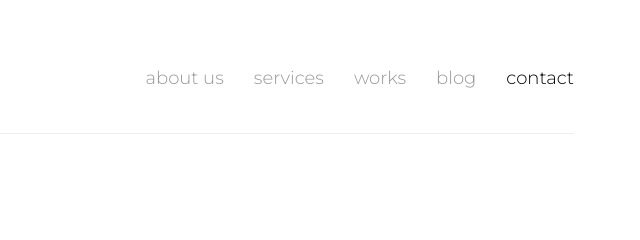
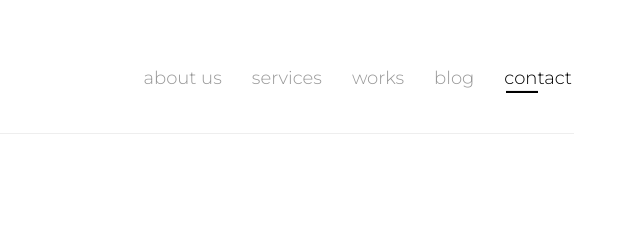
Before and after one commit to AnkerZP/bwt-task3, a website: page src/dev/contact.html in a window 1280 px wide. Shown: the top 240 px of the page, 640-1280 px from the left. Drawn offline with Linux system fonts and the light colour scheme; some packages are replaced by stand-ins of ours; files whose address does not match are found by name.

Commit message:
underline menu

```diff
--- a/src/dev/contact.html
+++ b/src/dev/contact.html
@@ -31,7 +31,7 @@
                             <li><a href="services.html" >services</a></li>
                             <li><a href="works.html">works</a></li>
                             <li><a href="blog.html">blog</a></li>
-                            <li><a href="contact.html" class = "active">contact</a></li>
+                            <li><a href="contact.html" class = "active">contact<hr></a></li>
                         </ul>
                     </div>
                 </div>
```
Also changed, not shown: src/dev/pages/contact.html (+1 -1 lines).
